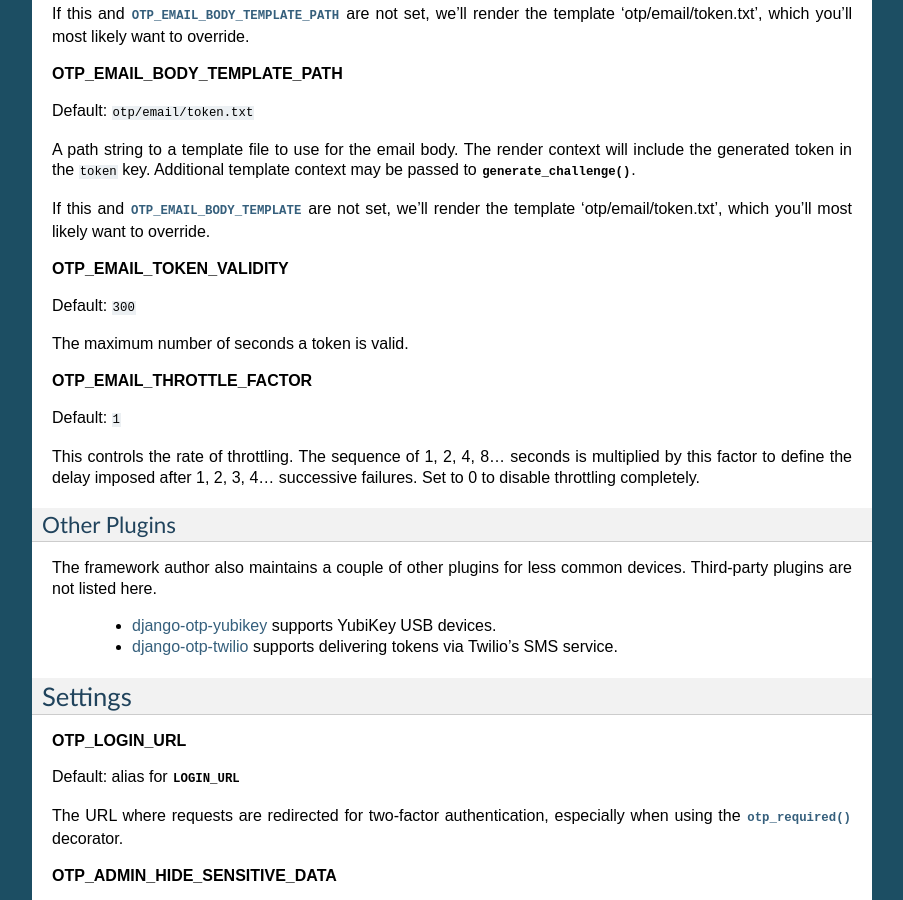
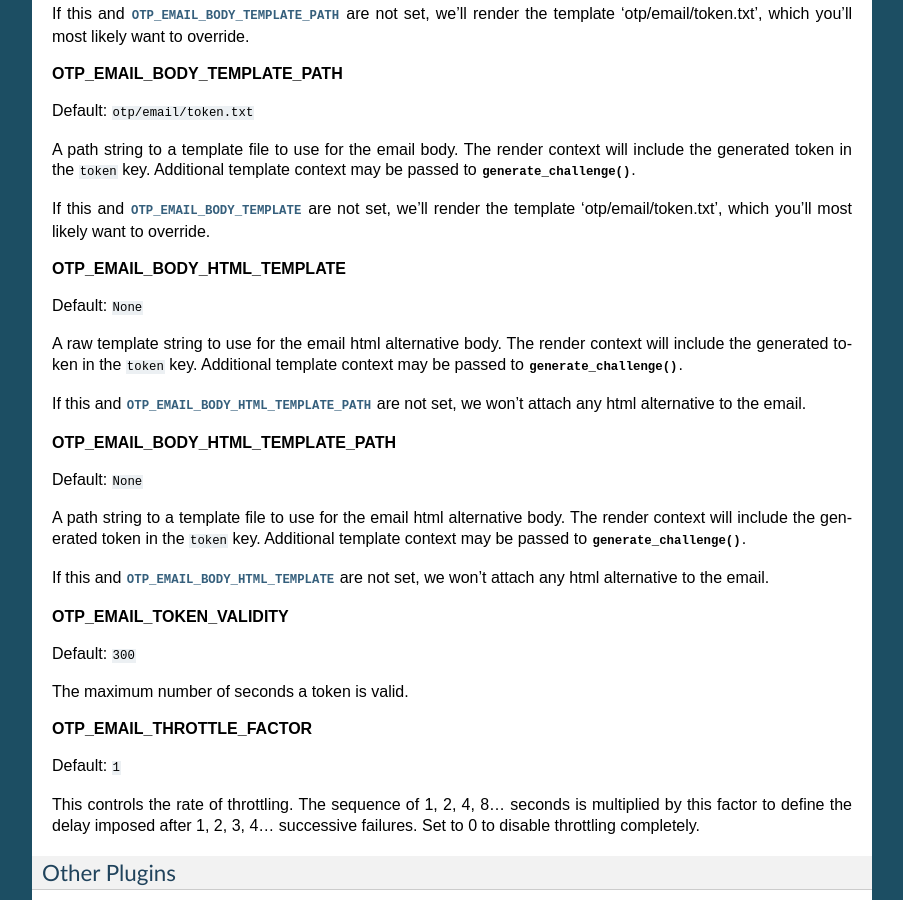
Before and after one commit to django-otp/django-otp, a Sphinx documentation site: the page built from docs/source/overview.rst, in a window 1280 px wide and 900 px high, scrolled down 6125 px. Shown: the whole window, without its empty margins (198-1101 px from the left). Built offline with Sphinx 7.4.7, drawn with Linux system fonts in a browser that asks for light colours.

Commit message:
Add email body_html template (#103)

```diff
--- a/docs/source/overview.rst
+++ b/docs/source/overview.rst
@@ -436,6 +436,36 @@ If this and :setting:`OTP_EMAIL_BODY_TEMPLATE` are not set, we'll render the
 template 'otp/email/token.txt', which you'll most likely want to override.
 
 
+.. setting:: OTP_EMAIL_BODY_HTML_TEMPLATE
+
+**OTP_EMAIL_BODY_HTML_TEMPLATE**
+
+Default: ``None``
+
+A raw template string to use for the email html alternative body. The render context will
+include the generated token in the ``token`` key. Additional template context
+may be passed to
+:meth:`~django_otp.plugins.otp_email.models.EmailDevice.generate_challenge`.
+
+If this and :setting:`OTP_EMAIL_BODY_HTML_TEMPLATE_PATH` are not set, we won't attach any
+html alternative to the email.
+
+
+.. setting:: OTP_EMAIL_BODY_HTML_TEMPLATE_PATH
+
+**OTP_EMAIL_BODY_HTML_TEMPLATE_PATH**
+
+Default: ``None``
+
+A path string to a template file to use for the email html alternative body. The render context
+will include the generated token in the ``token`` key. Additional template
+context may be passed to
+:meth:`~django_otp.plugins.otp_email.models.EmailDevice.generate_challenge`.
+
+If this and :setting:`OTP_EMAIL_BODY_HTML_TEMPLATE` are not set, we won't attach any html
+alternative to the email.
+
+
 .. setting:: OTP_EMAIL_TOKEN_VALIDITY
 
 **OTP_EMAIL_TOKEN_VALIDITY**
```
Also changed, not shown: 2 other files.
